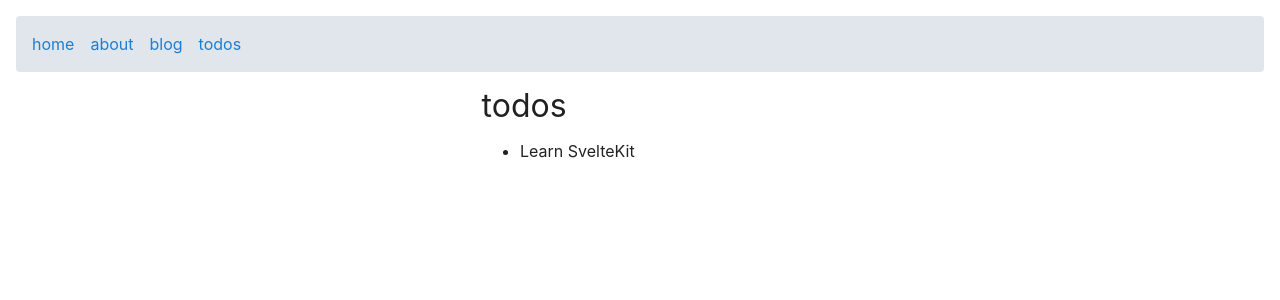
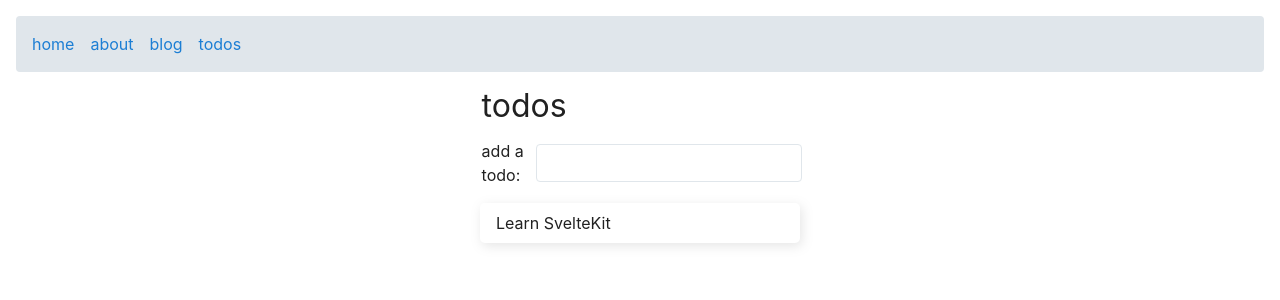
Before and after one commit to skyturtleio/edge-kit, a SvelteKit app: page /todos in a window 1280 px wide. Shown: the top 300 px of the page. Built offline with nearby package versions, Linux system fonts and the light colour scheme; no server answers.

Commit message:
add default action to add todo

```diff
--- a/src/routes/todos/+page.server.ts
+++ b/src/routes/todos/+page.server.ts
@@ -1,5 +1,5 @@
 import * as db from "$lib/server/database";
-import type { PageServerLoad } from "./$types";
+import type { Actions, PageServerLoad } from "./$types";
 
 export const load = (({ cookies }) => {
   const id = cookies.get("userid");
@@ -12,3 +12,10 @@ export const load = (({ cookies }) => {
     todos: db.getTodos(id) ?? [],
   };
 }) satisfies PageServerLoad;
+
+export const actions = {
+  default: async ({ cookies, request }) => {
+    const data = await request.formData();
+    db.createTodo(cookies.get("userid"), data.get("description"));
+  },
+} satisfies Actions;
--- a/src/routes/todos/+page.svelte
+++ b/src/routes/todos/+page.svelte
@@ -6,7 +6,18 @@
 <div class="centered">
 	<h1>todos</h1>
 
-	<ul>
+	<form method="POST">
+		<label>
+			add a todo:
+			<input
+				name="description"
+				autocomplete="off"
+			/>
+		</label>
+		</form>
+
+
+	<ul class="todos">
 		{#each data.todos as todo (todo.id)}
 			<li>
 				{todo.description}
```
